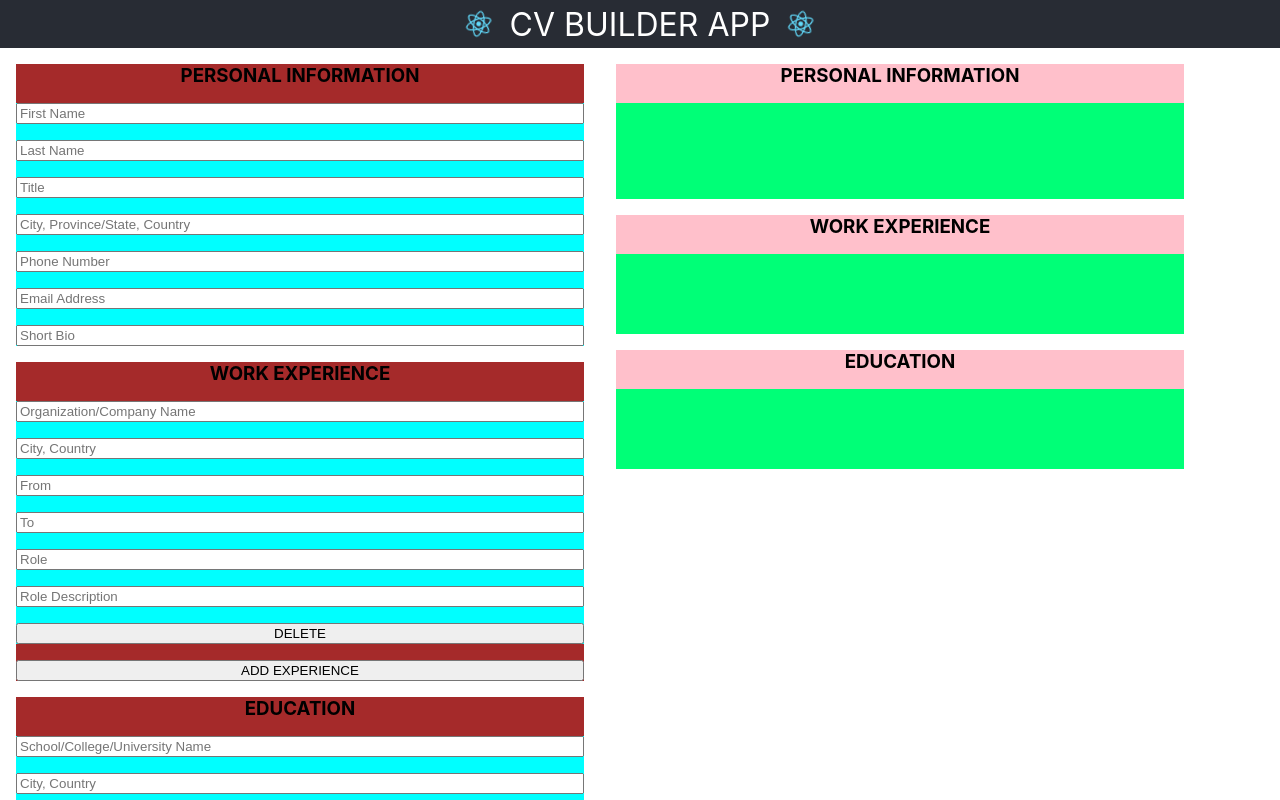
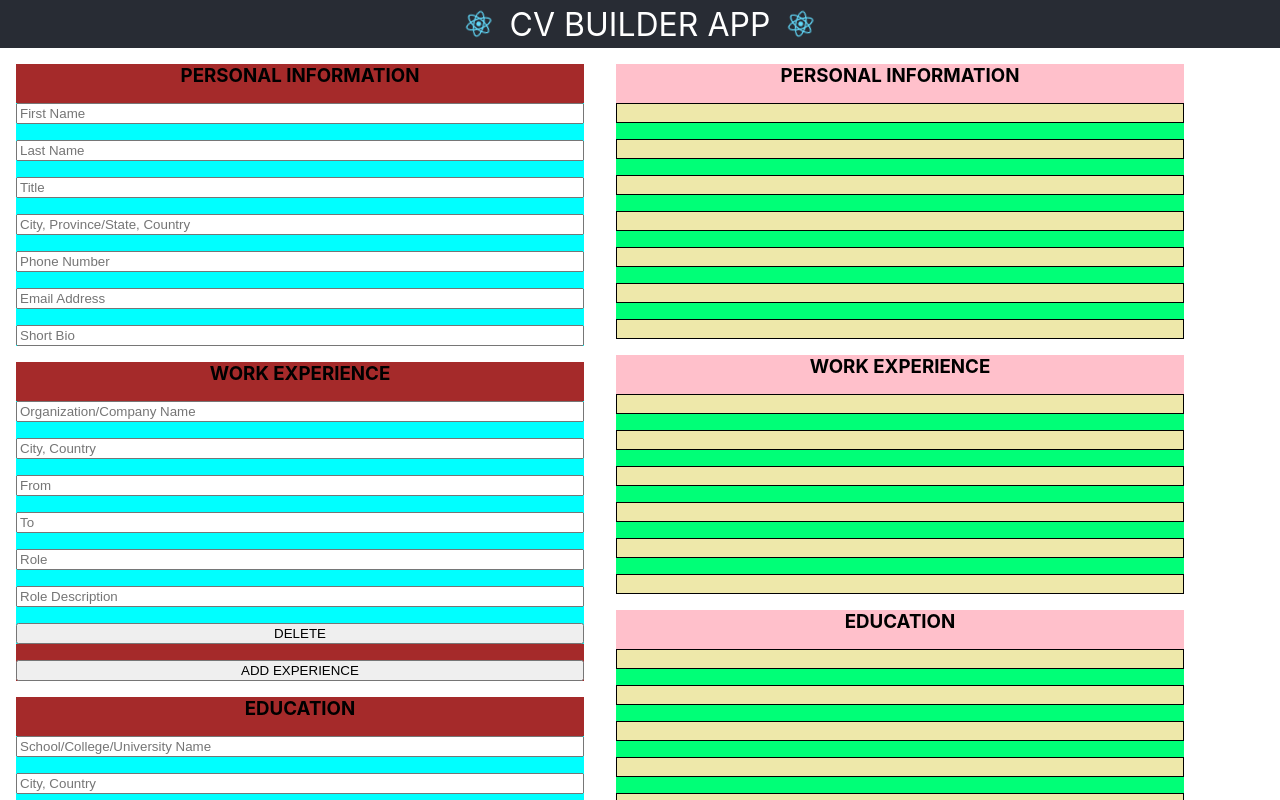
Before and after one commit to joemattar/cv-builder, a React (Create React App) app: page / in a window 1280 px wide. Shown: the top 800 px of the page. Built offline with nearby package versions, Linux system fonts and the light colour scheme; the HTML template or start-up script is replaced by a standard one.

Commit message:
Add comments to files

```diff
--- a/src/App.js
+++ b/src/App.js
@@ -1,20 +1,22 @@
 import React from "react";
+import uuid from "react-uuid";
 import "./App.css";
-import uuid from "react-uuid";
 import itemTemplates from "./templates/itemTemplates.js";
 import Header from "./components/Header/Header.js";
 import Section from "./components/Section/Section.js";
 import PreviewSection from "./components/PreviewSection/PreviewSection.js";
 import Footer from "./components/Footer/Footer.js";
 
+// Define App component
 class App extends React.Component {
   constructor(props) {
     super(props);
 
+    // Declare state for parameters holding Item components IDs
     this.state = {
-      personalItemIDs: [uuid()],
-      experienceItemIDs: [uuid()],
-      educationItemIDs: [uuid()],
+      personalItemIDs: [`id-${uuid()}`],
+      experienceItemIDs: [`id-${uuid()}`],
+      educationItemIDs: [`id-${uuid()}`],
     };
 
     this.generateInputIDs = this.generateInputIDs.bind(this);
@@ -23,34 +25,17 @@ class App extends React.Component {
     this.getInputId = this.getInputId.bind(this);
   }
 
-  generateInputIDs(type) {
-    const personalNumberOfPlaceholders = Object.values(
-      itemTemplates.personal.placeholders
-    ).length;
-    const experienceNumberOfPlaceholders = Object.values(
-      itemTemplates.experience.placeholders
-    ).length;
-    const educationNumberOfPlaceholders = Object.values(
-      itemTemplates.education.placeholders
-    ).length;
-
-    let numberOfInputs;
-    if (type === "personal") {
-      numberOfInputs = personalNumberOfPlaceholders;
-    } else if (type === "experience") {
-      numberOfInputs = experienceNumberOfPlaceholders;
-    } else if (type === "education") {
-      numberOfInputs = educationNumberOfPlaceholders;
-    }
-
+  // Method to generate an array of unique IDs based on
+  // the number of Item components in a Section component data-type
+  generateInputIDs(numberOfPlaceholders) {
     let inputIds = [];
-    for (let i = 0; i < numberOfInputs; i += 1) {
+    for (let i = 0; i < numberOfPlaceholders; i += 1) {
       inputIds.push(uuid());
     }
     return inputIds;
   }
 
-  // Method to add an input section item component given a data-type
+  // Method to add an Item component ID given a Section component data-type
   addItem(event) {
     if (event.target.getAttribute("data-type") === "experience") {
       this.setState({
@@ -63,7 +48,7 @@ class App extends React.Component {
     }
   }
 
-  // Method to delete an input section item component given a data-type
+  // Method to delete an Input component ID given a Section component data-type
   deleteItem(event) {
     const idToDelete = event.target.name;
     if (event.target.getAttribute("data-type") === "experience") {
@@ -83,6 +68,7 @@ class App extends React.Component {
     }
   }
 
+  // Method that returns an InputText component ID and value on change
   getInputId(event) {
     console.log(event.target.id);
     console.log(event.target.value);
@@ -91,16 +77,25 @@ class App extends React.Component {
   }
 
   render() {
+    const personalNumberOfPlaceholders = Object.values(
+      itemTemplates.personal.placeholders
+    ).length;
+    const experienceNumberOfPlaceholders = Object.values(
+      itemTemplates.experience.placeholders
+    ).length;
+    const educationNumberOfPlaceholders = Object.values(
+      itemTemplates.education.placeholders
+    ).length;
     // REVIEW ID ASSIGNMENT !!!!
     // REVIEW ID ASSIGNMENT !!!!
     const personalInputIDs = this.generateInputIDs(
-      itemTemplates.personal.dataType
+      personalNumberOfPlaceholders
     );
     const experienceInputIDs = this.generateInputIDs(
-      itemTemplates.experience.dataType
+      experienceNumberOfPlaceholders
     );
     const educationInputIDs = this.generateInputIDs(
-      itemTemplates.education.dataType
+      educationNumberOfPlaceholders
     );
 
     return (
--- a/src/components/InputText/InputText.js
+++ b/src/components/InputText/InputText.js
@@ -5,13 +5,15 @@ import "./InputText.css";
 class InputText extends React.Component {
   constructor(props) {
     super(props);
-    // Set initial value to ""
+
     this.state = { value: "" };
 
     this.handleChange = this.handleChange.bind(this);
   }
 
   // Function to handle typing, deleting in input
+  // Also triggers getInputHandler function that returns
+  // id and value back up to the App component
   handleChange(event) {
     this.setState({ value: event.target.value });
     this.props.getInputIdHandler(event);
--- a/src/components/Item/Item.js
+++ b/src/components/Item/Item.js
@@ -3,7 +3,7 @@ import "./Item.css";
 import itemTemplates from "../../templates/itemTemplates.js";
 import InputText from "../InputText/InputText.js";
 
-// Define Experience Item component
+// Define Item component
 class Item extends React.Component {
   constructor(props) {
     super(props);
@@ -13,6 +13,7 @@ class Item extends React.Component {
 
   // REVIEW ID ASSIGNMENT !!!!
   // REVIEW ID ASSIGNMENT !!!!
+  // Method to display the Input components in the Item component
   displayInputs() {
     const numberArray = Array(this.props.inputIDs.length)
       .fill()
@@ -24,7 +25,7 @@ class Item extends React.Component {
 
     const inputList = numberArray.map((i) => (
       <InputText
-        // key={this.props.inputIDs[i]}
+        // key={uuid()}
         id={this.props.inputIDs[i]}
         placeholder={placeholderList[i]}
         getInputIdHandler={this.props.getInputIdHandler}
--- a/src/components/PreviewItem/PreviewItem.css
+++ b/src/components/PreviewItem/PreviewItem.css
@@ -10,3 +10,10 @@
 h3 {
   margin: 0;
 }
+
+.preview-label {
+  border-style: solid;
+  border-width: 0.1rem;
+  height: 1.125rem;
+  background-color: palegoldenrod;
+}
--- a/src/components/PreviewItem/PreviewItem.js
+++ b/src/components/PreviewItem/PreviewItem.js
@@ -1,6 +1,7 @@
 import React from "react";
 import "./PreviewItem.css";
 
+// Define PreviewItem component
 class PreviewItem extends React.Component {
   constructor(props) {
     super(props);
@@ -10,11 +11,12 @@ class PreviewItem extends React.Component {
 
   // REVIEW ID ASSIGNMENT !!!!
   // REVIEW ID ASSIGNMENT !!!!
+  // Method to display the label elements in the Item component
   displayLabels() {
     const previewLabelsList = this.props.labelIDs.map((labelID) => (
       <label
-        // key={labelID}
-        className={"id-".concat(labelID)}
+        // key={uuid()}
+        className={"preview-label id-".concat(labelID)}
       />
     ));
     return previewLabelsList;
--- a/src/components/PreviewSection/PreviewSection.js
+++ b/src/components/PreviewSection/PreviewSection.js
@@ -2,6 +2,7 @@ import React from "react";
 import "./PreviewSection.css";
 import PreviewItem from "../PreviewItem/PreviewItem.js";
 
+// Define the PreviewSection component
 class PreviewSection extends React.Component {
   constructor(props) {
     super(props);
@@ -9,15 +10,17 @@ class PreviewSection extends React.Component {
     this.displayItems = this.displayItems.bind(this);
   }
 
+  // REVIEW ID ASSIGNMENT !!!!
+  // REVIEW ID ASSIGNMENT !!!!
+  // Method to display PreviewItem components in the PreviewSection comopnent
   displayItems() {
     const previewItemList = this.props.items.map((itemID) => (
-      <div className={["preview-item", itemID].join(" ")} key={itemID}>
-        <PreviewItem
-          data-type={this.props["data-type"]}
-          itemId={itemID}
-          labelIDs={this.props.labelIDs}
-        />
-      </div>
+      <PreviewItem
+        // key={uuid()}
+        data-type={this.props["data-type"]}
+        itemId={itemID}
+        labelIDs={this.props.labelIDs}
+      />
     ));
     return previewItemList;
   }
--- a/src/components/Section/Section.js
+++ b/src/components/Section/Section.js
@@ -3,6 +3,7 @@ import "./Section.css";
 import itemTemplates from "../../templates/itemTemplates.js";
 import Item from "../Item/Item.js";
 
+// Define Section component
 class Section extends React.Component {
   constructor(props) {
     super(props);
@@ -15,22 +16,25 @@ class Section extends React.Component {
     event.preventDefault();
   }
 
+  // REVIEW ID ASSIGNMENT !!!!
+  // REVIEW ID ASSIGNMENT !!!!
+  // Method to display Item components in the Section comopnent
   displayItems() {
     const itemList = this.props.items.map((itemID) => (
-      <div className="item" key={itemID}>
       <Item
+        // key={uuid()}
         data-type={this.props["data-type"]}
         itemId={itemID}
         inputIDs={this.props.inputIDs}
         deleteItemHandler={this.props.deleteItemHandler}
         getInputIdHandler={this.props.getInputIdHandler}
       />
-      </div>
     ));
     return itemList;
   }
 
   render() {
+    // Check if the Section component has to render buttons or not
     let button;
     if (itemTemplates[this.props["data-type"]].dataHasButtons === true) {
       button = (
```
Lines whose indentation alone changed are shown as unchanged.
